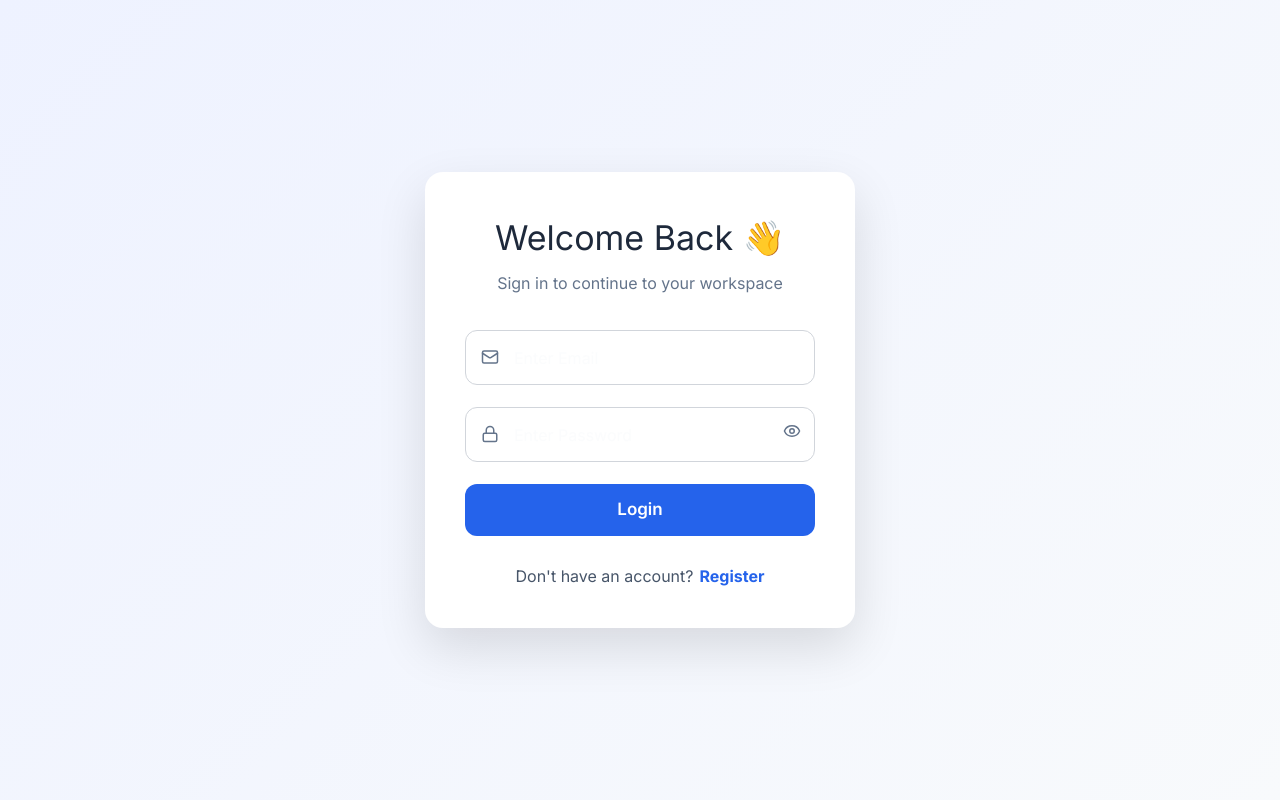
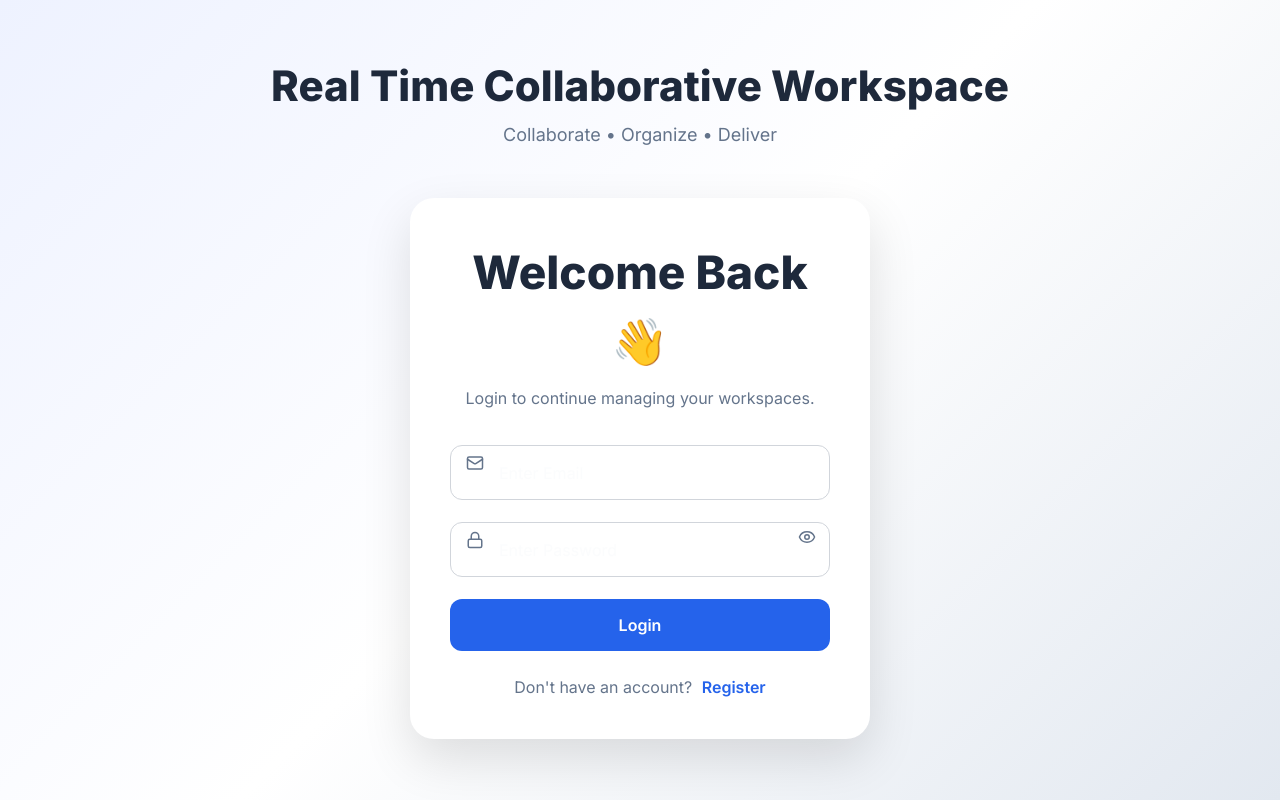
Before and after one commit to ganeshkumar12-hub/Real-Time-Collaborative-Workspace-Agile-Management-Tool-, a React (Vite) app in the folder client/: page / in a window 1280 px wide. Built offline with nearby package versions, Linux system fonts and the light colour scheme; no server answers.

Commit message:
Redesign authentication pages and improve UI/UX

```diff
--- a/client/src/main.jsx
+++ b/client/src/main.jsx
@@ -1,4 +1,4 @@
-import React from "react";
+// import React from "react";
 import ReactDOM from "react-dom/client";
 import App from "./App";
 import "./index.css";
--- a/client/src/pages/Dashboard.jsx
+++ b/client/src/pages/Dashboard.jsx
@@ -1,22 +1,19 @@
 import { useEffect, useState } from "react";
 import toast from "react-hot-toast";
 
+import ActivityTimeline from "../components/dashboard/ActivityTimeline";
 import DashboardHeader from "../components/dashboard/DashboardHeader";
 import DashboardStats from "../components/dashboard/DashboardStats";
+import TeamMembers from "../components/dashboard/TeamMembers";
+import UpcomingTasks from "../components/dashboard/UpcomingTasks";
 import WorkspaceGrid from "../components/dashboard/WorkspaceGrid";
-import ActivityTimeline from "../components/dashboard/ActivityTimeline";
-import UpcomingTasks from "../components/dashboard/UpcomingTasks";
-import TeamMembers from "../components/dashboard/TeamMembers";
 
-import {
-  getWorkspaces,
-  createWorkspace,
-} from "../services/workspaceService";
+import { createWorkspace, getWorkspaces } from "../services/workspaceService";
 
 import useAuthStore from "../store/authStore";
 
+import Button from "../components/ui/Button";
 import Modal from "../components/ui/Modal";
-import Button from "../components/ui/Button";
 
 export default function Dashboard() {
   const { user } = useAuthStore();
@@ -73,15 +70,8 @@ export default function Dashboard() {
       setCreating(false);
     }
   }
-useEffect(() => {
-  toast.success("Dashboard Loaded!");
-}, []);
   useEffect(() => {
-    loadWorkspaces();
-
-    // Test Toast (Remove later)
-
-toast.success("Dashboard Loaded!");
+    void loadWorkspaces();
   }, []);
 
   return (
@@ -111,9 +101,7 @@ toast.success("Dashboard Loaded!");
       </div>
 
       <Modal open={openModal}>
-        <h2 className="text-2xl font-bold mb-6">
-          Create Workspace
-        </h2>
+        <h2 className="text-2xl font-bold mb-6">Create Workspace</h2>
 
         <input
           type="text"
@@ -131,10 +119,7 @@ toast.success("Dashboard Loaded!");
             Cancel
           </Button>
 
-          <Button
-            onClick={handleCreateWorkspace}
-            disabled={creating}
-          >
+          <Button onClick={handleCreateWorkspace} disabled={creating}>
             {creating ? "Creating..." : "Create"}
           </Button>
         </div>
--- a/client/src/pages/Login.css
+++ b/client/src/pages/Login.css
@@ -1,146 +1,159 @@
-*{
-    box-sizing:border-box;
-    margin:0;
-    padding:0;
+.login-page {
+  min-height: 100vh;
+  background: linear-gradient(135deg, #eef2ff, #ffffff, #e2e8f0);
+  display: flex;
+  flex-direction: column;
+  justify-content: center;
+  align-items: center;
+  padding: 40px 20px;
 }
 
-.login-page{
-    min-height:100vh;
-    display:flex;
-    justify-content:center;
-    align-items:center;
-    background:linear-gradient(135deg,#eef2ff,#f8fafc);
-    padding:20px;
+/* ---------- App Title ---------- */
+
+.app-title {
+  text-align: center;
+  margin-bottom: 50px;
 }
 
-.login-card{
-    width:100%;
-    max-width:430px;
-    background:#fff;
-    padding:40px;
-    border-radius:18px;
-    box-shadow:0 20px 50px rgba(0,0,0,.12);
-    animation:fadeIn .4s ease;
+.app-title h1 {
+  font-size: 42px;
+  font-weight: 800;
+  color: #1e293b;
+  margin-bottom: 10px;
+  line-height: 1.2;
 }
 
-.login-card h1{
-    text-align:center;
-    font-size:34px;
-    color:#1e293b;
-    margin-bottom:8px;
+.app-title p {
+  font-size: 18px;
+  color: #64748b;
 }
 
-.subtitle{
-    text-align:center;
-    color:#64748b;
-    margin-bottom:35px;
+/* ---------- Login Card ---------- */
+
+.login-card {
+  width: 100%;
+  max-width: 460px;
+  background: white;
+  border-radius: 24px;
+  padding: 40px;
+  box-shadow: 0 20px 50px rgba(0, 0, 0, 0.12);
 }
 
-.input-group{
-    position:relative;
-    margin-bottom:22px;
+.login-card h1 {
+  font-size: 46px;
+  font-weight: 800;
+  text-align: center;
+  color: #1e293b;
 }
 
-.input-group input{
-    width:100%;
-    height:55px;
-    border:1px solid #d1d5db;
-    border-radius:12px;
-    padding-left:48px;
-    padding-right:45px;
-    font-size:16px;
-    transition:.3s;
+.subtitle {
+  margin-top: 10px;
+  margin-bottom: 35px;
+  text-align: center;
+  color: #64748b;
 }
 
-.input-group input:focus{
-    outline:none;
-    border-color:#2563eb;
-    box-shadow:0 0 0 4px rgba(37,99,235,.12);
+/* ---------- Inputs ---------- */
+
+.input-group {
+  position: relative;
+  margin-bottom: 20px;
 }
 
-.icon{
-    position:absolute;
-    top:18px;
-    left:16px;
-    color:#64748b;
+.input-group input {
+  width: 100%;
+  height: 52px;
+  border: 1px solid #d1d5db;
+  border-radius: 12px;
+  padding-left: 45px;
+  padding-right: 45px;
+  font-size: 15px;
+  outline: none;
+  transition: 0.25s;
 }
 
-.eye-btn{
-    position:absolute;
-    right:14px;
-    top:15px;
-    border:none;
-    background:none;
-    cursor:pointer;
-    color:#64748b;
+.input-group input:focus {
+  border-color: #2563eb;
 }
 
-.login-btn{
-    width:100%;
-    height:52px;
-    border:none;
-    border-radius:12px;
-    background:#2563eb;
-    color:#fff;
-    font-size:17px;
-    font-weight:600;
-    cursor:pointer;
-    transition:.3s;
+.icon {
+  position: absolute;
+  left: 15px;
+  top: 50%;
+  transform: translateY(-50%);
+  color: #64748b;
 }
 
-.login-btn:hover{
-    background:#1d4ed8;
-    transform:translateY(-2px);
+.eye-btn {
+  position: absolute;
+  right: 15px;
+  top: 50%;
+  transform: translateY(-50%);
+  background: transparent;
+  border: none;
+  cursor: pointer;
+  color: #64748b;
 }
 
-.login-btn:disabled{
-    opacity:.7;
-    cursor:not-allowed;
+/* ---------- Button ---------- */
+
+.login-btn {
+  width: 100%;
+  height: 52px;
+  border: none;
+  border-radius: 12px;
+  background: #2563eb;
+  color: white;
+  font-size: 16px;
+  font-weight: 600;
+  cursor: pointer;
+  transition: 0.3s;
 }
 
-.register-text{
-    margin-top:28px;
-    text-align:center;
-    color:#475569;
+.login-btn:hover {
+  background: #1d4ed8;
 }
 
-.register-text a{
-    margin-left:6px;
-    color:#2563eb;
-    font-weight:700;
-    text-decoration:none;
+.login-btn:disabled {
+  opacity: 0.7;
+  cursor: not-allowed;
 }
 
-.register-text a:hover{
-    text-decoration:underline;
+/* ---------- Register ---------- */
+
+.register-text {
+  text-align: center;
+  margin-top: 24px;
+  color: #64748b;
 }
 
-@keyframes fadeIn{
-
-    from{
-        opacity:0;
-        transform:translateY(20px);
-    }
-
-    to{
-        opacity:1;
-        transform:translateY(0);
-    }
-
+.register-text a {
+  color: #2563eb;
+  font-weight: 600;
+  margin-left: 5px;
+  text-decoration: none;
 }
 
-@media(max-width:500px){
-
-.login-card{
-
-padding:30px 24px;
-
+.register-text a:hover {
+  text-decoration: underline;
 }
 
-.login-card h1{
+/* ---------- Responsive ---------- */
 
-font-size:28px;
+@media (max-width: 768px) {
+  .app-title h1 {
+    font-size: 28px;
+  }
 
+  .app-title p {
+    font-size: 15px;
+  }
+
+  .login-card {
+    padding: 30px 25px;
+  }
+
+  .login-card h1 {
+    font-size: 36px;
+  }
 }
-
-}
--- a/client/src/pages/Login.jsx
+++ b/client/src/pages/Login.jsx
@@ -54,12 +54,22 @@ function Login() {
 
   return (
     <div className="login-page">
+
+      {/* App Title */}
+      <div className="app-title">
+        <h1>Real Time Collaborative Workspace</h1>
+        <p>Collaborate • Organize • Deliver</p>
+      </div>
+
+      {/* Login Card */}
       <div className="login-card">
 
-        <h1>Welcome Back 👋</h1>
+        <h1>
+          Welcome Back <span>👋</span>
+        </h1>
 
         <p className="subtitle">
-          Sign in to continue to your workspace
+          Login to continue managing your workspaces.
         </p>
 
         <form onSubmit={submitHandler}>
@@ -76,7 +86,6 @@ function Login() {
           </div>
 
           <div className="input-group">
-
             <Lock size={18} className="icon" />
 
             <input
@@ -89,9 +98,7 @@ function Login() {
             <button
               type="button"
               className="eye-btn"
-              onClick={() =>
-                setShowPassword(!showPassword)
-              }
+              onClick={() => setShowPassword(!showPassword)}
             >
               {showPassword ? (
                 <EyeOff size={18} />
@@ -99,7 +106,6 @@ function Login() {
                 <Eye size={18} />
               )}
             </button>
-
           </div>
 
           <button
@@ -113,15 +119,14 @@ function Login() {
         </form>
 
         <p className="register-text">
-          Don't have an account?
-
+          Don't have an account?{" "}
           <Link to="/register">
             Register
           </Link>
-
         </p>
 
       </div>
+
     </div>
   );
 }
```
Also changed, not shown: client/src/App.css (deleted, +0 -184 lines).
